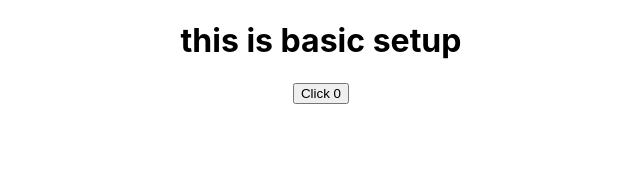
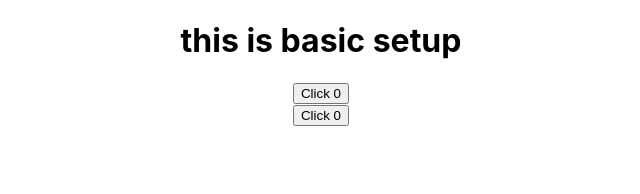
Before and after one commit to muralitharan805/react_warmup, a React (Create React App) app: page / in a window 1280 px wide. Shown: the top 194 px of the page, without its empty margins (319-959 px from the left). Built offline with nearby package versions, Linux system fonts and the light colour scheme.

Commit message:
Basic Hook useEffects

```diff
--- a/src/App.js
+++ b/src/App.js
@@ -1,11 +1,13 @@
 import './App.css';
 import ClassComponentOne from './ClassComponentOne';
+import HooksCounter1 from './HooksCounter1';
 
 function App() {
   return (
     <div className="App">
       <h1>this is basic setup</h1>
       <ClassComponentOne></ClassComponentOne>
+      <HooksCounter1></HooksCounter1>
     </div>
   );
 }
--- a/src/ClassComponentOne.js
+++ b/src/ClassComponentOne.js
@@ -19,7 +19,7 @@ export default class ClassComponentOne extends Component {
   }
 
   componentDidUpdate(preProps,preState){
-    document.title=`Click ${this.state.count} time`
+    document.title=`Click ${this.state.count} time class`
 
   }
 
--- /dev/null
+++ b/src/HooksCounter1.js
@@ -0,0 +1,22 @@
+import React, { useState,useEffect } from 'react'
+
+function HooksCounter1() {
+
+  const [count,setCount]=useState(0)
+
+  useEffect(() => {
+
+    document.title=`Click
+    ${count} time Hooks`
+
+
+  })
+  return (
+    <div>
+      <button onClick={()=>setCount(count+1)}>Click {count}</button>
+
+    </div>
+  )
+}
+
+export default HooksCounter1
```
